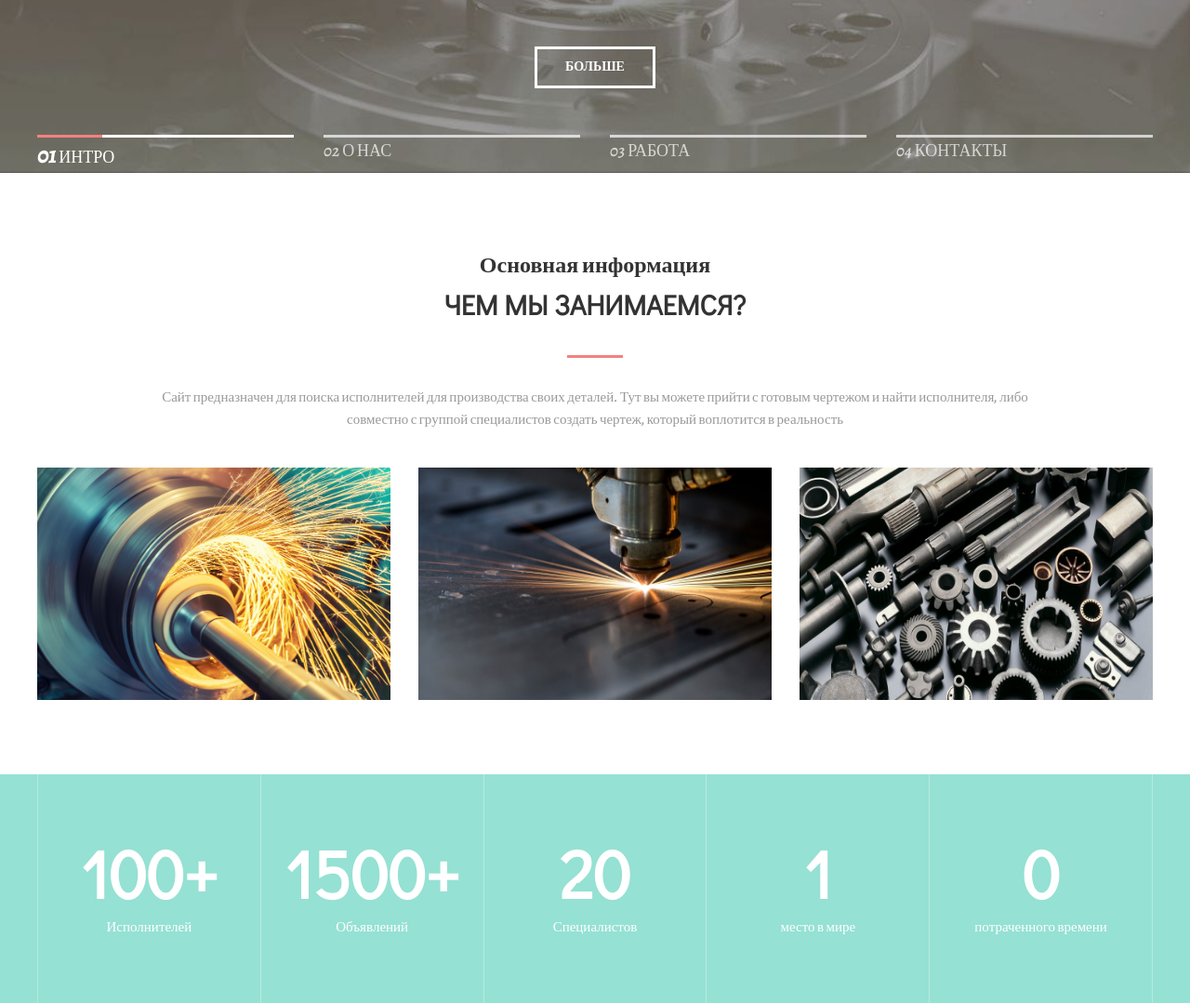
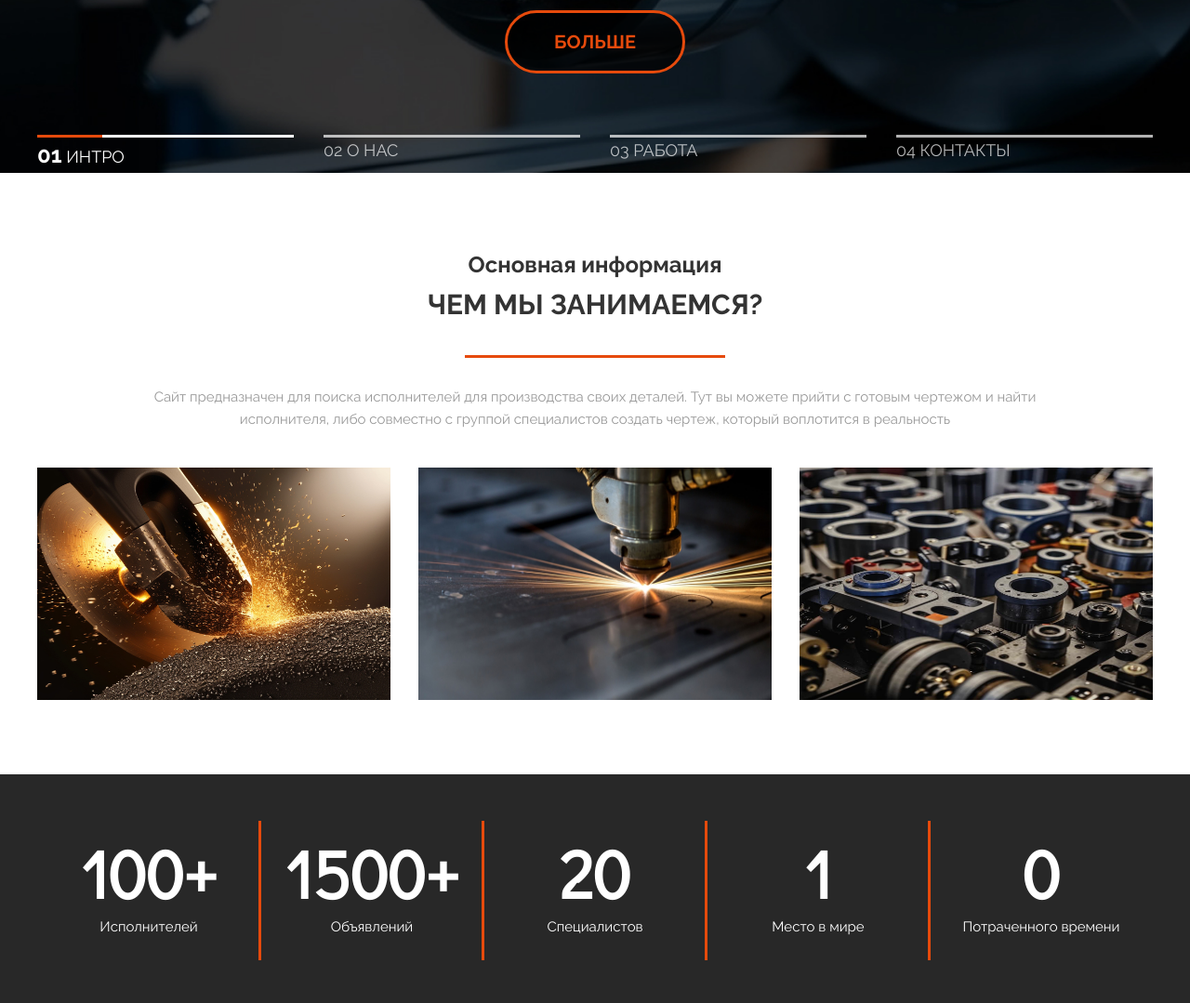
Before and after one commit to anx2andreevna/prodetali, a plain HTML site: page index.html in a window 1280 px wide. Shown: the part 614-1693 px from the top of the page at 93% size. Drawn offline with nearby package versions, Linux system fonts and the light colour scheme.

Commit message:
redesign

```diff
--- a/css/style.css
+++ b/css/style.css
@@ -1,8 +1,8 @@
 /*Body*/
-
+@import url('https://fonts.googleapis.com/css2?family=Kanit&family=Montserrat:ital,wght@0,100..900;1,100..900&family=Noto+Serif&family=Nunito:ital,wght@0,200..1000;1,200..1000&family=Oswald:wght@200..700&family=Outfit&family=Raleway:ital,wght@0,100..900;1,100..900&display=swap');
 body {
     margin: 0;
-    font-family: 'Alegreya', serif;
+    font-family: "Raleway", sans-serif;
     font-size: 15px;
     line-height: 1.6;
     color: #333;
@@ -41,19 +41,20 @@ h6 {
     justify-content: center;
     width: 100%;
     height: 100vh;
-    background: url(../images/ATF.jpg) center no-repeat;
+    background: url(../images/background_img.jpg) center no-repeat;
     -webkit-background-size: cover;
     background-size: cover;
+
 }
 
-.intro__title:after {
+/* .intro__suptitle:after {
     content: "";
     display: block;
-    width: 60px;
-    height: 3px;
+    width: 120px;
+    height: 1px;
     background-color: #fff;
     margin: 60px auto;
-}
+} */
 
 .intro__inner {
     width: 100%;
@@ -63,18 +64,20 @@ h6 {
 }
 
 .intro__title {
-    color: #fff;
-    font-size: 100px;
-    font-weight: 500;
-    text-transform: uppercase;
+    /* font-family: "Raleway", sans-serif; */
+    margin-top: 100px;
+    color: #e64a0c;
+    font-size: 120px;
+    font-weight: 700;
     text-align: center;
     line-height: 1;
 }
 
 .intro__suptitle {
     margin-bottom: 20px;
-    font-family: 'Caveat', cursive;
-    font-size: 72px;
+    margin-top: 50px;
+    font-size: 40px;
+    font-weight: 300;
     color: #fff;
     text-align: center;
 }
@@ -98,20 +101,12 @@ h6 {
     align-items: center;
 }
 
-.header__logo {
-    font-family: 'Didact Gothic', sans-serif;
-    font-size: 30px;
-    font-weight: 700;
-    color: #fff;
-}
-
 .nav {
     font-size: 14px;
     text-transform: uppercase;
 }
 
 .nav__link {
-    font-family: 'Didact Gothic', sans-serif;
     display: inline-block;
     vertical-align: top;
     margin: 0 15px;
@@ -119,6 +114,7 @@ h6 {
     color: #fff;
     text-decoration: none;
     transition: color .2s linear;
+    font-weight: 700;
 }
 
 .nav__link:after {
@@ -127,7 +123,7 @@ h6 {
     width: 100%;
     height: 3px;
     opacity: 0;
-    background-color: #fce38a;
+    background-color: #e64a0c;
     position: absolute;
     top: 100%;
     left: 0;
@@ -136,7 +132,7 @@ h6 {
 }
 
 .nav__link:hover {
-    color: #fce38a;
+    color: #e64a0c;
 }
 
 .nav__link:hover:after {
@@ -147,21 +143,24 @@ h6 {
 /*Button*/
 
 .btn {
+    margin-top: 100px;
     display: inline-block;
     vertical-align: top;
-    border: 3px solid #fff;
-    padding: 8px 30px;
-    color: #fff;
+    border: 3px solid #e64a0c;
+    border-radius: 40px;
+    padding: 15px 50px;
+    color: #e64a0c;
+    background: rgb(0, 0, 0, 70%);
     text-transform: uppercase;
-    font-size: 14px;
+    font-size: 20px;
     font-weight: 700;
     text-decoration: none;
     transition: background .2s linear, color .2s linear;
 }
 
 .btn:hover {
-    background-color: #fff;
-    color: #333;
+    background-color: #e64a0c;
+    color: #000;
 }
 
 
@@ -185,7 +184,7 @@ h6 {
     font-size: 18px;
     color: #fff;
     text-transform: uppercase;
-    font-style: 'Didact Gothic', sans-serif;
+    /*font-style: 'Didact Gothic', sans-serif;*/
     padding: 20 0;
     border-top: 3px solid #fff;
     opacity: 0.7;
@@ -206,7 +205,7 @@ h6 {
     top: -3px;
     left: 0;
     z-index: 1;
-    background-color: #f38181;
+    background-color: #e64a0c;
 }
 
 .slider__num {
@@ -231,7 +230,6 @@ h6 {
 .section__suptitle {
     font-size: 24px;
     color: #333;
-    font-family: 'Alegreya', serif;
 }
 
 .section__title {
@@ -239,15 +237,14 @@ h6 {
     font-weight: 700;
     color: #333;
     text-transform: uppercase;
-    font-family: 'Didact Gothic', sans-serif;
 }
 
 .section__title:after {
     content: "";
     display: block;
-    width: 60px;
+    width: 280px;
     height: 3px;
-    background-color: #f38181;
+    background-color: #e64a0c;
     margin: 30px auto;
 }
 
@@ -266,7 +263,7 @@ h6 {
 
 .about__item {
     width: 380px;
-    background-color: #95e1d3;
+    background-color: #e64a0c;
     position: relative;
 }
 
@@ -283,13 +280,13 @@ h6 {
 }
 
 .about__img {
-    background: linear-gradient(to bottom, #f38181, #fce38a);
+    background: linear-gradient(to bottom, #000, #282828);
     transition: transform .2s linear;
 }
 
 .about__img img {
     display: block;
-    transition: opasity .1s linear;
+    transition: opacity .1s linear;
 }
 
 .about__text {
@@ -309,7 +306,7 @@ h6 {
 }
 
 .statistic {
-    background-color: #95e1d3;
+    background-color: #282828;
 }
 
 .stat {
@@ -317,15 +314,27 @@ h6 {
 }
 
 .stat__item {
+    position: relative;
     flex: 1 1 0;
-    border-left: 1px solid #b5eae0;
+    /* border-left: 1px solid #e64a0c; */
     text-align: center;
     color: #fff;
     padding: 70px 25px;
 }
 
-.stat__item:last-child {
-    border-right: 1px solid #b5eae0;
+/* .stat__item:last-child {
+    border-right: 1px solid #e64a0c;
+} */
+
+.stat__item:not(:last-child)::after{
+    content: "";
+    background: #e64a0c;
+    width: 3px;
+    height: 150px;
+    position: absolute;
+    right: -1px;
+    top: 20%;
+
 }
 
 .stat_count {
@@ -339,5 +348,5 @@ h6 {
 .stat_text {
     font-size: 14px;
     text-transform: uppercase;
-    font-family: 'Didact Gothic', sans-serif;
+    /* font-family: 'Didact Gothic', sans-serif; */
 }
--- a/index.html
+++ b/index.html
@@ -13,7 +13,9 @@
     <header class="header">
         <div class="container">
             <div class="header__inner">
-                <div class="header__logo">LOGO</div>
+                <a class="header__logo logo" href="#">
+                    <img class="logo__img" src="images/logo.svg" width="120" height="120" alt="logo">
+                </a>
                 <nav class="nav"> <a class="nav__link" target="_blank" href="chat-index.html">Чат</a> <a class="nav__link" target="_blank" href="error.html">Объявления</a> <a class="nav__link" target="_blank" href="error.html">Исполнители</a> <a class="nav__link" target="_blank" href="error.html">Поддержка</a> <a class="nav__link" target="_blank" href="error.html">Условия</a> <a class="nav__link" target="_blank" href="error.html">Поддержать разработчиков</a> </nav>
             </div>
         </div>
@@ -21,8 +23,10 @@
     <div class="intro">
         <div class="container">
             <div class="intro__inner">
+                <h1 class="intro__title">ПРО Детали</h1>
                 <h2 class="intro__suptitle">Здесь вы можете найти исполнителя для вашей производственной задачи</h2>
-                <h1 class="intro__title">Сайт металлообработки</h1> <a class="btn" target="_blank" href="error.html">Больше</a> </div>
+                <a class="btn" target="_blank" href="error.html">Больше</a>
+            </div>
         </div>
         <div class="slider">
             <div class="container">
@@ -46,7 +50,7 @@
             </div>
             <div class="about">
                 <div class="about__item">
-                    <div class="about__img"> <img src="images/shl.jpg" width="380" height="250" alt=""> </div>
+                    <div class="about__img"> <img src="images/shlif.jpg" width="380" height="250" alt=""> </div>
                     <div class="about__text">Шлифовка</div>
                 </div>
                 <div class="about__item">
@@ -54,7 +58,7 @@
                     <div class="about__text">Резание</div>
                 </div>
                 <div class="about__item">
-                    <div class="about__img"> <img src="images/det.jpg" width="380" height="250" alt=""></div>
+                    <div class="about__img"> <img src="images/detali.png" width="380" height="250" alt=""></div>
                     <div class="about__text">Изготовление деталей</div>
                 </div>
             </div>
@@ -77,11 +81,11 @@
                 </div>
                 <div class="stat__item">
                     <div class="stat_count">1</div>
-                    <div class="stat__text">место в мире</div>
+                    <div class="stat__text">Место в мире</div>
                 </div>
                 <div class="stat__item">
                     <div class="stat_count">0</div>
-                    <div class="stat__text">потраченного времени</div>
+                    <div class="stat__text">Потраченного времени</div>
                 </div>
             </div>
         </div>
```
Also changed, not shown: images/background_img.jpg (added), images/detali.png (added), images/logo.svg (added), images/shlif.jpg (added).
